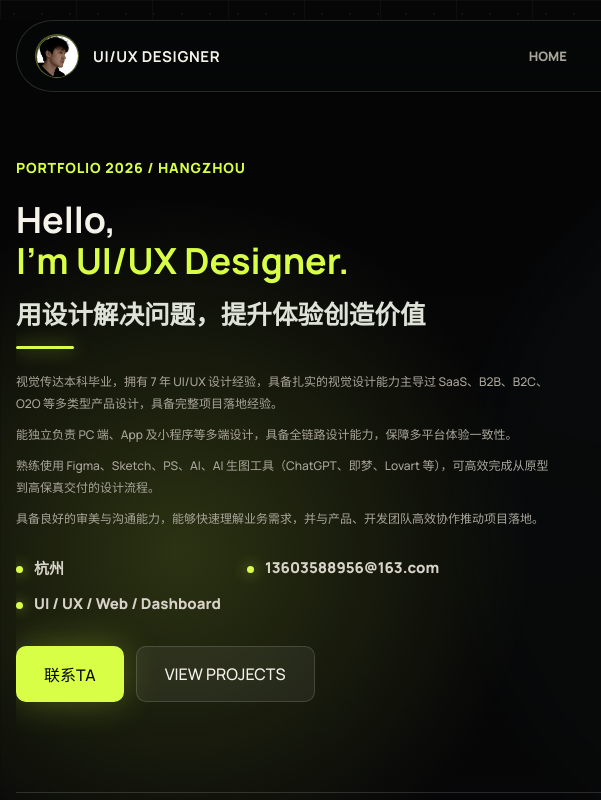
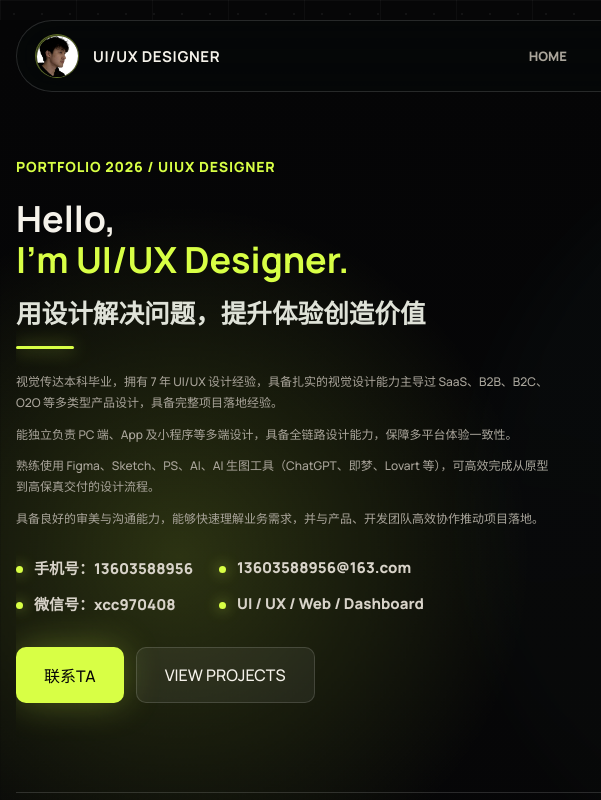
Before and after one commit to xcc0408/xssdesign-portfolio, a website: page index.html in a window 1280 px wide. Shown: the top 800 px of the page, 0-601 px from the left. Drawn offline with Linux system fonts and the light colour scheme.

Commit message:
Update contact details

```diff
--- a/index.html
+++ b/index.html
@@ -39,7 +39,7 @@
 
         <div class="hero-layout">
           <div class="hero-copy">
-            <p class="eyebrow">Portfolio 2026 / Hangzhou</p>
+            <p class="eyebrow">Portfolio 2026 / UIUX Designer</p>
             <h1 id="hero-title">Hello,<br /><em>I'm UI/UX Designer.</em></h1>
             <h2>用设计解决问题，提升体验创造价值</h2>
             <div class="hero-description">
@@ -49,8 +49,9 @@
               <p>具备良好的审美与沟通能力，能够快速理解业务需求，并与产品、开发团队高效协作推动项目落地。</p>
             </div>
             <div class="hero-info" aria-label="个人联系方式">
-              <span>杭州</span>
+              <a href="tel:13603588956">手机号：13603588956</a>
               <a href="mailto:13603588956@163.com">13603588956@163.com</a>
+              <span>微信号：xcc970408</span>
               <span>UI / UX / Web / Dashboard</span>
             </div>
             <div class="hero-actions">
@@ -337,13 +338,14 @@
           <div>
             <strong>许帅帅 / UI/UX Designer</strong>
             <span>手机号：13603588956</span>
+            <span>微信号：xcc970408</span>
             <a href="mailto:13603588956@163.com">邮箱：13603588956@163.com</a>
           </div>
         </div>
         <div class="contact-links">
           <a href="mailto:13603588956@163.com">13603588956@163.com</a>
-          <a href="tel:13603588956">13603588956</a>
-          <span>杭州</span>
+          <a href="tel:13603588956">手机号：13603588956</a>
+          <span>微信号：xcc970408</span>
           <a href="#top">Back to top</a>
         </div>
       </div>
@@ -381,6 +383,7 @@
           <p>Contact</p>
           <h2 id="contact-title">联系TA</h2>
           <span>手机号：13603588956</span>
+          <span>微信号：xcc970408</span>
           <a href="mailto:13603588956@163.com">邮箱：13603588956@163.com</a>
         </div>
       </section>
```
